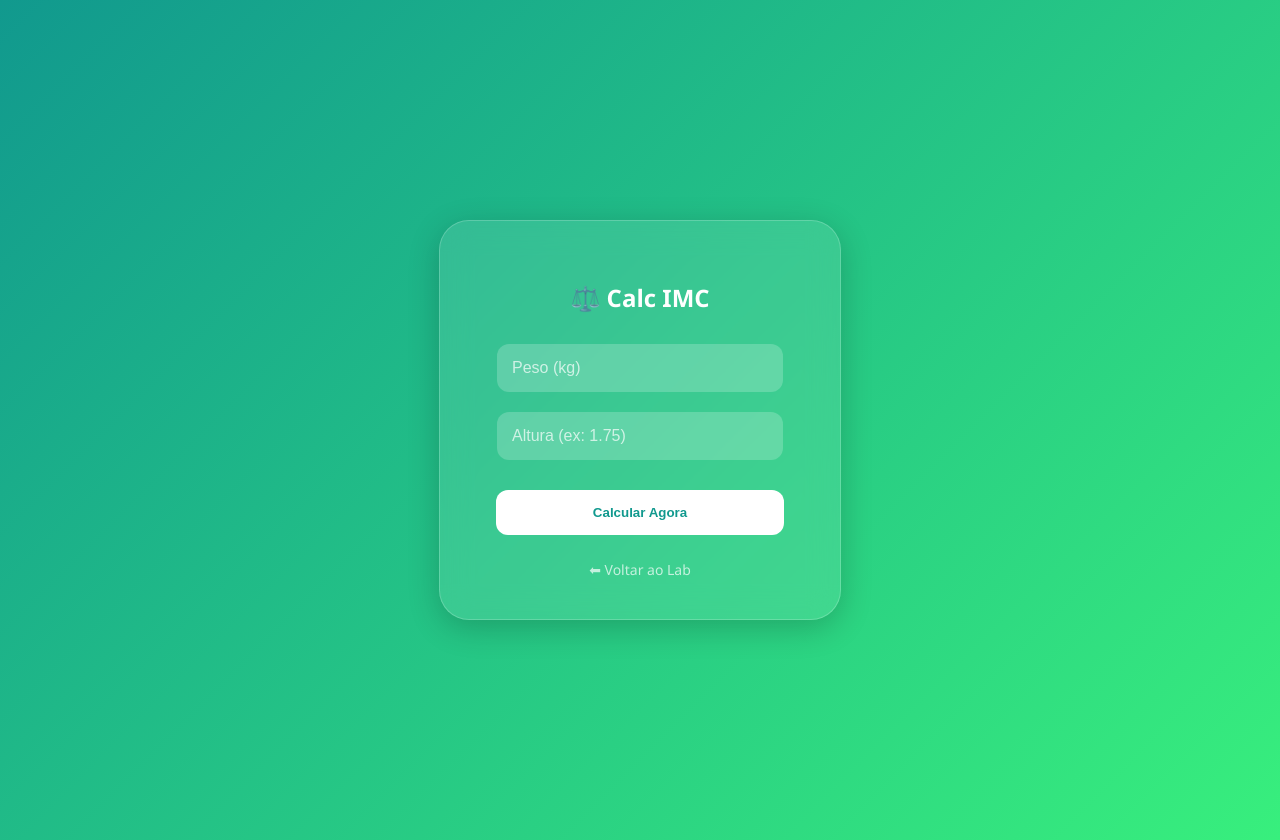
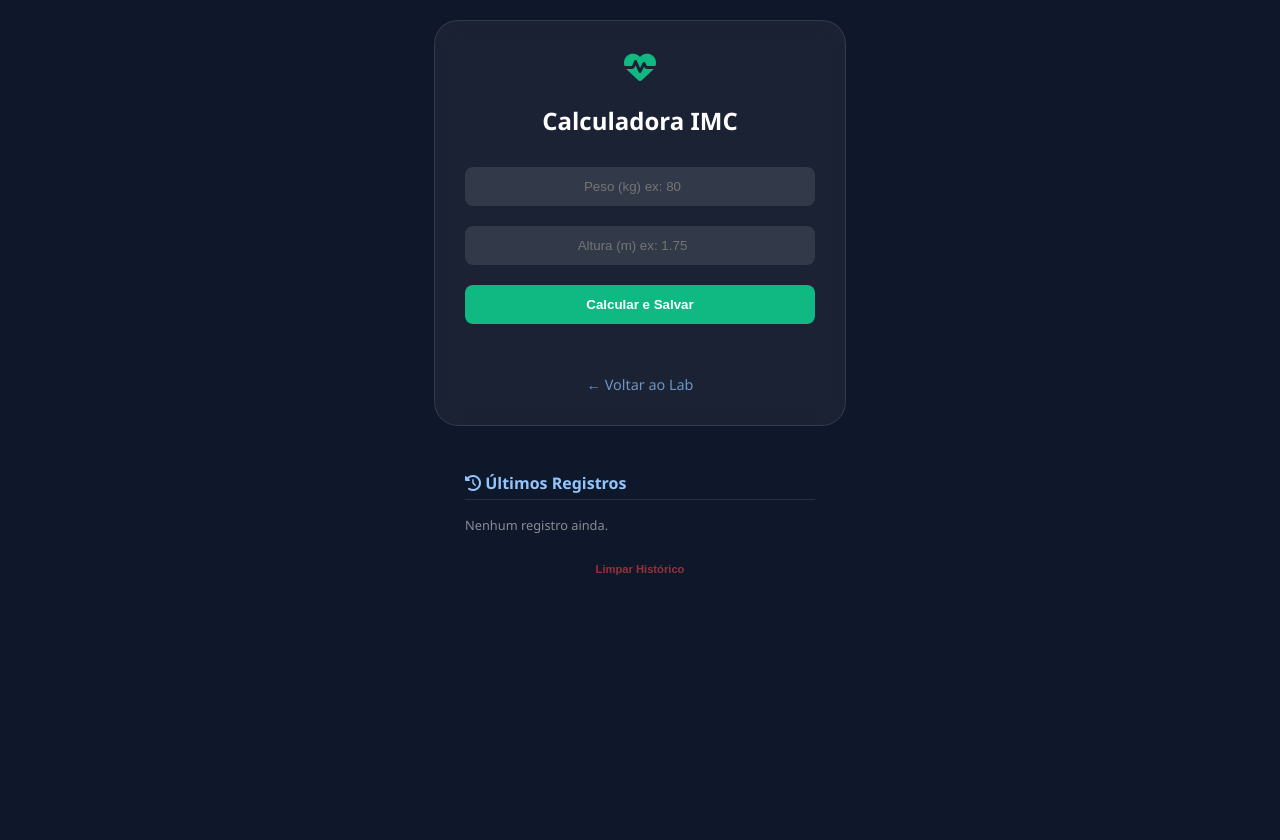
Before and after one commit to tluistorres/meu-lab-web, a plain HTML site: page imc.html in a window 1280 px wide. After the commit the page ends 800 px from the top, so only its background shows below. Drawn offline with Linux system fonts and the light colour scheme.

Commit message:
IMC Pro com Histórico e LocalStorage

```diff
--- a/imc.html
+++ b/imc.html
@@ -3,100 +3,105 @@
 <head>
     <meta charset="UTF-8">
     <meta name="viewport" content="width=device-width, initial-scale=1.0">
-    <title>IMC Glass 💎</title>
+    <title>Calculadora IMC Pro ⚖️</title>
+    <link rel="stylesheet" href="https://cdnjs.cloudflare.com/ajax/libs/font-awesome/6.4.0/css/all.min.css">
     <style>
-        body {
-            margin: 0;
-            padding: 20px;
-            font-family: 'Segoe UI', sans-serif;
-            background: linear-gradient(135deg, #11998e 0%, #38ef7d 100%);
-            min-height: 100vh;
-            display: flex;
-            justify-content: center;
-            align-items: center;
-            color: white;
-        }
-        .glass-card {
-            background: rgba(255, 255, 255, 0.1);
-            backdrop-filter: blur(15px);
-            border: 1px solid rgba(255, 255, 255, 0.2);
-            padding: 40px;
-            border-radius: 30px;
-            box-shadow: 0 8px 32px rgba(0,0,0,0.2);
-            text-align: center;
-            width: 100%;
-            max-width: 320px;
-        }
-        input {
-            width: 80%;
-            padding: 15px;
-            margin: 10px 0;
-            border-radius: 12px;
-            border: none;
-            background: rgba(255, 255, 255, 0.2);
-            color: white;
-            font-size: 16px;
-            outline: none;
-        }
-        input::placeholder { color: rgba(255,255,255,0.7); }
-        button {
-            width: 90%;
-            padding: 15px;
-            margin-top: 20px;
-            border-radius: 12px;
-            border: none;
-            background: white;
-            color: #11998e;
-            font-weight: bold;
-            cursor: pointer;
-            transition: 0.3s;
-        }
-        button:hover { transform: scale(1.05); }
-        #resultado {
-            margin-top: 25px;
-            font-size: 1.2em;
-            font-weight: bold;
-        }
-        .back-link {
-            display: block;
-            margin-top: 20px;
-            color: rgba(255,255,255,0.7);
-            text-decoration: none;
-            font-size: 14px;
-        }
+        body { margin: 0; padding: 20px; font-family: 'Segoe UI', sans-serif; background: #0f172a; color: white; display: flex; flex-direction: column; align-items: center; }
+        .card { background: rgba(255, 255, 255, 0.05); backdrop-filter: blur(10px); padding: 30px; border-radius: 24px; width: 100%; max-width: 350px; text-align: center; border: 1px solid rgba(255,255,255,0.1); }
+        input { width: 100%; padding: 12px; margin: 10px 0; border-radius: 8px; border: none; background: rgba(255,255,255,0.1); color: white; text-align: center; box-sizing: border-box; }
+        button { width: 100%; padding: 12px; background: #10b981; color: white; border: none; border-radius: 8px; cursor: pointer; font-weight: bold; margin-top: 10px; transition: 0.3s; }
+        button:hover { background: #059669; transform: scale(1.02); }
+
+        #resultado { margin-top: 20px; font-size: 1.2rem; font-weight: bold; min-height: 1.5em; }
+
+        /* Estilo do Histórico */
+        .historico { width: 100%; max-width: 350px; margin-top: 30px; }
+        .historico h3 { font-size: 1rem; color: #93c5fd; border-bottom: 1px solid rgba(255,255,255,0.1); padding-bottom: 5px; }
+        .item-historico { background: rgba(255,255,255,0.1); padding: 10px; border-radius: 10px; margin-bottom: 8px; font-size: 0.85rem; display: flex; justify-content: space-between; align-items: center; animation: slideIn 0.3s ease; }
+
+        .back-link { margin-top: 20px; color: #93c5fd; text-decoration: none; font-size: 0.9rem; opacity: 0.7; }
+        @keyframes slideIn { from { opacity: 0; transform: translateY(-5px); } to { opacity: 1; transform: translateY(0); } }
     </style>
 </head>
 <body>
 
-<div class="glass-card">
-    <h2>⚖️ Calc IMC</h2>
-    <input type="number" id="peso" placeholder="Peso (kg)" step="0.1">
-    <input type="number" id="altura" placeholder="Altura (ex: 1.75)" step="0.01">
-    <button onclick="calcular()">Calcular Agora</button>
-    <div id="resultado"></div>
-    <a href="index.html" class="back-link">⬅ Voltar ao Lab</a>
-</div>
+    <div class="card">
+        <i class="fa-solid fa-heart-pulse" style="font-size: 2rem; color: #10b981;"></i>
+        <h2>Calculadora IMC</h2>
+        <input type="number" id="peso" placeholder="Peso (kg) ex: 80">
+        <input type="number" id="altura" placeholder="Altura (m) ex: 1.75">
+        <button onclick="calcularIMC()">Calcular e Salvar</button>
+        <div id="resultado"></div>
+        <a href="index.html" class="back-link">← Voltar ao Lab</a>
+    </div>
 
-<script>
-    function calcular() {
-        const peso = document.getElementById('peso').value;
-        const altura = document.getElementById('altura').value;
-        const res = document.getElementById('resultado');
+    <div class="historico">
+        <h3><i class="fa-solid fa-clock-rotate-left"></i> Últimos Registros</h3>
+        <div id="listaHistorico"></div>
+        <button onclick="limparHistorico()" style="background: none; color: #ef4444; font-size: 0.7rem; margin-top: 5px; opacity: 0.6;">Limpar Histórico</button>
+    </div>
 
-        if (peso && altura) {
-            const imc = (peso / (altura * altura)).toFixed(2);
-            let msg = "";
-            if (imc < 18.5) msg = "Abaixo do peso";
-            else if (imc < 25) msg = "Peso normal";
-            else if (imc < 30) msg = "Sobrepeso";
-            else msg = "Obesidade";
+    <script>
+        // Carrega histórico do LocalStorage
+        let historicoIMC = JSON.parse(localStorage.getItem('historico_imc_luis')) || [];
 
-            res.innerHTML = `Seu IMC: ${imc}<br><small>${msg}</small>`;
-        } else {
-            res.innerHTML = "Preencha os campos!";
+        window.onload = renderizarHistorico;
+
+        function calcularIMC() {
+            const peso = parseFloat(document.getElementById('peso').value);
+            const altura = parseFloat(document.getElementById('altura').value);
+            const divResultado = document.getElementById('resultado');
+
+            if (!peso || !altura) return alert("Preencha todos os campos!");
+
+            const imc = (peso / (altura * altura)).toFixed(1);
+            let categoria = "";
+
+            if (imc < 18.5) categoria = "Abaixo do peso";
+            else if (imc < 25) categoria = "Peso normal";
+            else if (imc < 30) categoria = "Sobrepeso";
+            else categoria = "Obesidade";
+
+            divResultado.innerHTML = `Seu IMC: ${imc}<br><small>${categoria}</small>`;
+            divResultado.style.color = imc < 25 ? "#10b981" : "#f59e0b";
+
+            // Salvar no Histórico com data
+            const novoRegistro = {
+                valor: imc,
+                cat: categoria,
+                data: new Date().toLocaleDateString('pt-BR')
+            };
+
+            historicoIMC.unshift(novoRegistro); // Adiciona no início da lista
+            if(historicoIMC.length > 5) historicoIMC.pop(); // Mantém apenas os últimos 5
+
+            localStorage.setItem('historico_imc_luis', JSON.stringify(historicoIMC));
+            renderizarHistorico();
         }
-    }
-</script>
 
+        function renderizarHistorico() {
+            const lista = document.getElementById('listaHistorico');
+            lista.innerHTML = historicoIMC.length === 0 ? "<p style='font-size:0.8rem; opacity:0.5'>Nenhum registro ainda.</p>" : "";
+
+            historicoIMC.forEach(item => {
+                const div = document.createElement('div');
+                div.className = 'item-historico';
+                div.innerHTML = `
+                    <span><strong>${item.valor}</strong> (${item.cat})</span>
+                    <span style="opacity:0.5">${item.data}</span>
+                `;
+                lista.appendChild(div);
+            });
+        }
+
+        function limparHistorico() {
+            if(confirm("Deseja apagar o histórico?")) {
+                historicoIMC = [];
+                localStorage.removeItem('historico_imc_luis');
+                renderizarHistorico();
+                document.getElementById('resultado').innerText = "";
+            }
+        }
+    </script>
 </body>
 </html>
```
